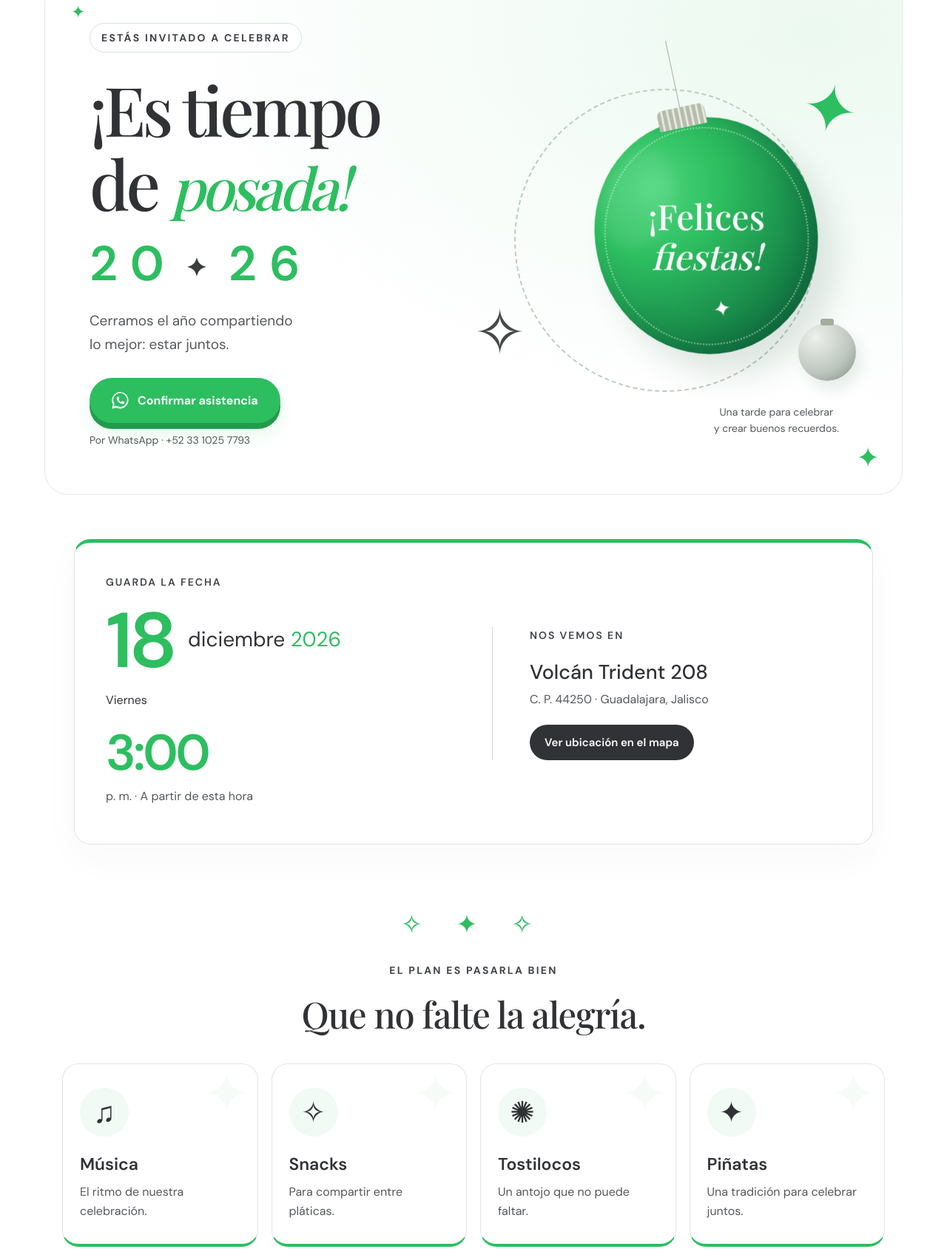
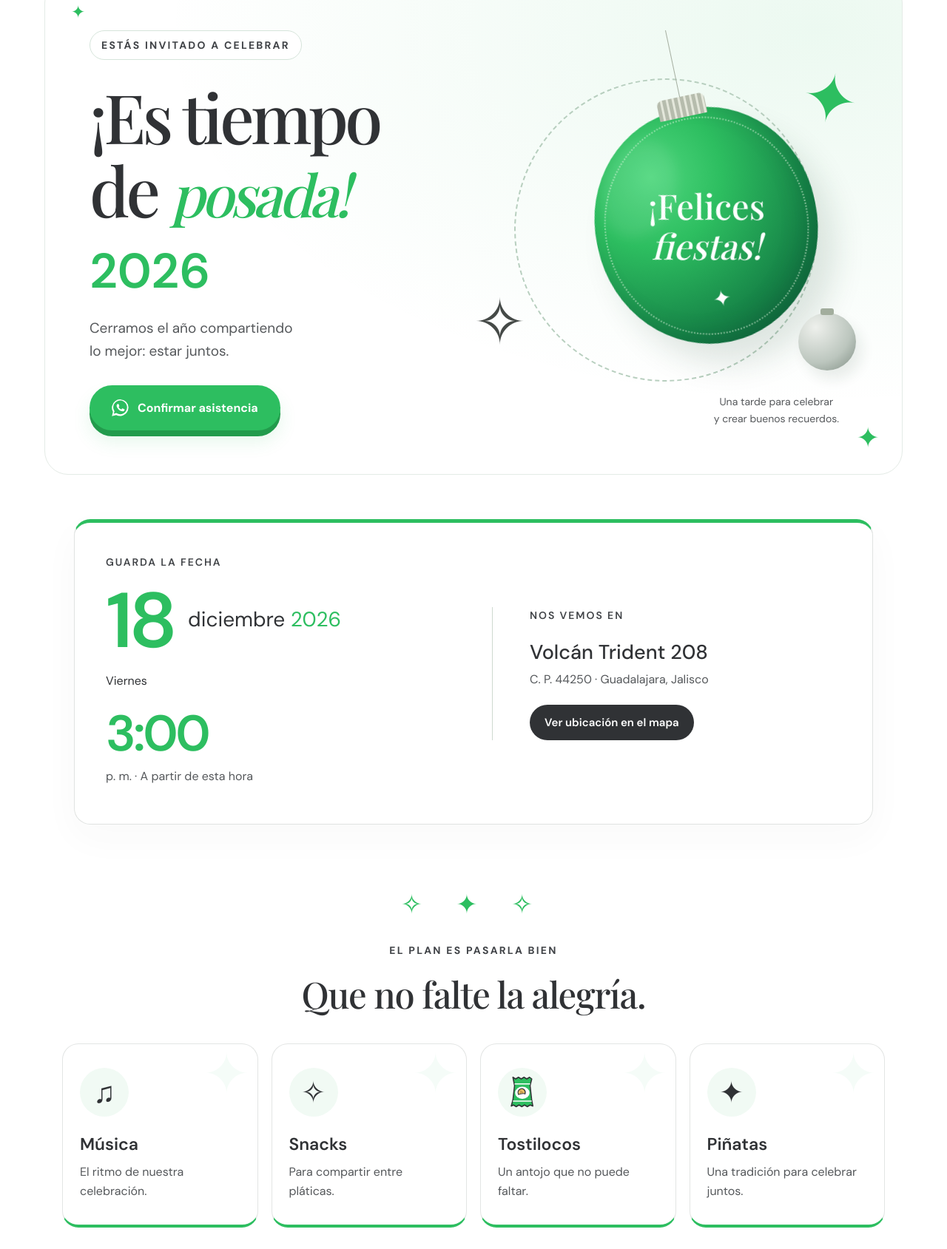
Before and after one commit to osmin301101-dotcom/posadazap, a plain HTML site: page index.html in a window 1280 px wide. Shown: the part 202-1891 px from the top of the page at 74% size. Drawn offline with nearby package versions, Linux system fonts and the light colour scheme; a web font is replaced by a local one.

Commit message:
Simplify year and RSVP caption and add chips bag icon

```diff
--- a/index.html
+++ b/index.html
@@ -5,17 +5,17 @@
 <meta name="theme-color" content="#2DBE60">
 <title>Posada 2026 · Polymershapes Zapopan</title>
 <meta name="description" content="Celebremos juntos. Posada Polymershapes Zapopan: 18 de diciembre de 2026, a partir de las 3:00 p. m. Confirma tu asistencia.">
-<link rel="stylesheet" href="styles.css?v=4">
+<link rel="stylesheet" href="styles.css?v=5">
 </head>
 <body>
 <div class="lights" aria-hidden="true"><i></i><i></i><i></i><i></i><i></i><i></i><i></i><i></i><i></i></div>
 <header><img src="assets/logo.png" alt="Polymershapes" width="545" height="107"><span>ZAPOPAN</span></header>
 <main>
 <section class="invitation" aria-labelledby="title">
-<div class="intro"><p class="eyebrow">ESTÁS INVITADO A CELEBRAR</p><h1 id="title">¡Es tiempo<br>de <em>posada!</em></h1><p class="year">20<span>✦</span>26</p><p class="welcome">Cerramos el año compartiendo<br>lo mejor: estar juntos.</p><a class="confirm" id="rsvp" href="https://wa.me/523310257793?text=Hola%2C%20confirmo%20mi%20asistencia%20a%20la%20posada%20Polymershapes%20Zapopan%2C%202026." target="_blank" rel="noopener noreferrer"><svg viewBox="0 0 24 24" aria-hidden="true"><path d="M20.4 3.6A11.8 11.8 0 0 0 1.8 17.8L.3 23.7l6-1.6A11.8 11.8 0 0 0 20.4 3.6ZM12 21a9.7 9.7 0 0 1-5-1.4l-.4-.2-3.6.9.9-3.5-.3-.5A9.7 9.7 0 1 1 12 21Zm5.3-7.2c-.3-.1-1.7-.8-1.9-.9-.3-.1-.5-.1-.7.2l-.9 1c-.2.2-.3.2-.6.1-1.5-.7-2.6-1.7-3.3-3-.2-.3 0-.5.1-.6l.6-.7c.1-.2.2-.4.1-.6L9.9 7c-.2-.5-.5-.5-.7-.5h-.6c-.2 0-.5.1-.7.3-.7.7-1 1.5-1 2.4 0 1.4 1 2.8 1.2 3 1.5 2.2 3.3 3.8 5.9 4.6.8.2 1.5.2 2.1.1.7-.1 1.7-.7 1.9-1.4.2-.7.2-1.3.1-1.4-.2-.1-.4-.2-.8-.3Z"/></svg>Confirmar asistencia</a><p class="hint">Por WhatsApp · +52 33 1025 7793</p></div>
+<div class="intro"><p class="eyebrow">ESTÁS INVITADO A CELEBRAR</p><h1 id="title">¡Es tiempo<br>de <em>posada!</em></h1><p class="year">2026</p><p class="welcome">Cerramos el año compartiendo<br>lo mejor: estar juntos.</p><a class="confirm" id="rsvp" href="https://wa.me/523310257793?text=Hola%2C%20confirmo%20mi%20asistencia%20a%20la%20posada%20Polymershapes%20Zapopan%2C%202026." target="_blank" rel="noopener noreferrer"><svg viewBox="0 0 24 24" aria-hidden="true"><path d="M20.4 3.6A11.8 11.8 0 0 0 1.8 17.8L.3 23.7l6-1.6A11.8 11.8 0 0 0 20.4 3.6ZM12 21a9.7 9.7 0 0 1-5-1.4l-.4-.2-3.6.9.9-3.5-.3-.5A9.7 9.7 0 1 1 12 21Zm5.3-7.2c-.3-.1-1.7-.8-1.9-.9-.3-.1-.5-.1-.7.2l-.9 1c-.2.2-.3.2-.6.1-1.5-.7-2.6-1.7-3.3-3-.2-.3 0-.5.1-.6l.6-.7c.1-.2.2-.4.1-.6L9.9 7c-.2-.5-.5-.5-.7-.5h-.6c-.2 0-.5.1-.7.3-.7.7-1 1.5-1 2.4 0 1.4 1 2.8 1.2 3 1.5 2.2 3.3 3.8 5.9 4.6.8.2 1.5.2 2.1.1.7-.1 1.7-.7 1.9-1.4.2-.7.2-1.3.1-1.4-.2-.1-.4-.2-.8-.3Z"/></svg>Confirmar asistencia</a></div>
 <div class="art" aria-hidden="true"><div class="orbit"></div><div class="star star-one">✦</div><div class="star star-two">✧</div><div class="ornament"><div class="cap"></div><div class="shine"></div><div class="ornament-band"></div><span>¡Felices<br><em>fiestas!</em></span><div class="mini-star">✦</div></div><div class="small-ball"></div><p class="art-note">Una tarde para celebrar<br>y crear buenos recuerdos.</p></div>
 </section>
 <section class="details" aria-label="Detalles del evento"><div class="date"><span class="label">GUARDA LA FECHA</span><p><strong>18</strong> diciembre <span>2026</span></p><span>Viernes</span><p class="time"><strong>3:00</strong><span> p. m. · A partir de esta hora</span></p></div><div class="location"><span class="label">NOS VEMOS EN</span><h2>Volcán Trident 208</h2><p>C. P. 44250 · Guadalajara, Jalisco</p><a href="https://www.google.com/maps/search/?api=1&amp;query=Volc%C3%A1n%20Trident%20208%2C%2044250%2C%20Guadalajara%2C%20Jalisco" target="_blank" rel="noopener noreferrer">Ver ubicación en el mapa</a></div></section>
-<section class="celebrate" aria-labelledby="celebrate-title"><p class="eyebrow">EL PLAN ES PASARLA BIEN</p><h2 id="celebrate-title">Que no falte la alegría.</h2><div class="activities"><article><span aria-hidden="true">♫</span><h3>Música</h3><p>El ritmo de nuestra celebración.</p></article><article><span aria-hidden="true">✧</span><h3>Snacks</h3><p>Para compartir entre pláticas.</p></article><article><span aria-hidden="true">✺</span><h3>Tostilocos</h3><p>Un antojo que no puede faltar.</p></article><article><span aria-hidden="true">✦</span><h3>Piñatas</h3><p>Una tradición para celebrar juntos.</p></article></div><p>Trae tu espíritu navideño.<br>¡Nosotros ponemos el ambiente!</p></section>
+<section class="celebrate" aria-labelledby="celebrate-title"><p class="eyebrow">EL PLAN ES PASARLA BIEN</p><h2 id="celebrate-title">Que no falte la alegría.</h2><div class="activities"><article><span aria-hidden="true">♫</span><h3>Música</h3><p>El ritmo de nuestra celebración.</p></article><article><span aria-hidden="true">✧</span><h3>Snacks</h3><p>Para compartir entre pláticas.</p></article><article><span aria-hidden="true"><svg class="chips-icon" viewBox="0 0 64 64" fill="none" aria-hidden="true"><path d="M15 5 20 8 25 5 30 8 35 5 40 8 45 5 49 8 46 20 49 47 51 57 46 55 41 58 36 55 31 58 26 55 21 58 16 55 12 57 15 46 18 20Z" fill="#2DBE60" stroke="#303235" stroke-width="2" stroke-linejoin="round"/><path d="M18 17h28M15 48h34" stroke="#fff" stroke-width="2"/><ellipse cx="32" cy="33" rx="13" ry="11" fill="#fff"/><path d="M25 36c-3-7 4-13 10-9 2 2 3 5 2 8-4-2-7 0-12 1Z" fill="#e8be62" stroke="#303235" stroke-width="1.5"/><path d="m28 29 5 4m-5-1 3 2" stroke="#bd9146" stroke-width="1.5"/></svg></span><h3>Tostilocos</h3><p>Un antojo que no puede faltar.</p></article><article><span aria-hidden="true">✦</span><h3>Piñatas</h3><p>Una tradición para celebrar juntos.</p></article></div><p>Trae tu espíritu navideño.<br>¡Nosotros ponemos el ambiente!</p></section>
 </main><footer><span>POLYMERSHAPES ZAPOPAN</span><p>Juntos, hacemos brillar esta temporada.</p><span>POSADA 2026</span></footer>
 <script src="interactions.js"></script></body></html>
--- a/styles.css
+++ b/styles.css
@@ -44,3 +44,5 @@ h1{font-size:clamp(62px,7.2vw,94px);margin-top:26px;line-height:1.08}h1 em{font-
 @keyframes twinkle{0%,100%{opacity:1;filter:brightness(1)}50%{opacity:.65;filter:brightness(1.2)}}
 @media(max-width:760px){header{padding:70px 20px 20px}.invitation{margin:12px 14px 32px;padding:35px 19px 25px;border-radius:25px}.intro>.eyebrow{font-size:12px;letter-spacing:.1em}h1{font-size:65px}.year{font-size:55px}.welcome{font-size:18px}.art{height:390px;margin-top:35px}.ornament{width:235px;height:250px}.cap{left:86px}.orbit{width:300px;height:300px}.star-one{font-size:55px;top:5px;right:2px}.star-two{font-size:52px;bottom:80px}.small-ball{width:52px;height:52px;bottom:35px;right:5px}.small-ball:before{left:18px}.details{margin-inline:14px}.date strong{font-size:94px}.celebrate h2{font-size:37px}.activities article{padding:23px 16px}.activities h3{font-size:20px}.activities article>span{width:52px;height:52px;font-size:32px}.invitation:before{left:auto;right:15px;top:10px;font-size:17px}.invitation:after{font-size:23px;right:14px;bottom:10px}.confirm{padding:18px 23px}}
 @media(prefers-reduced-motion:reduce){.lights i{animation:none}}
+
+.year{letter-spacing:0}.chips-icon{width:48px;height:48px;display:block}@media(max-width:760px){.chips-icon{width:40px;height:40px}}
```
